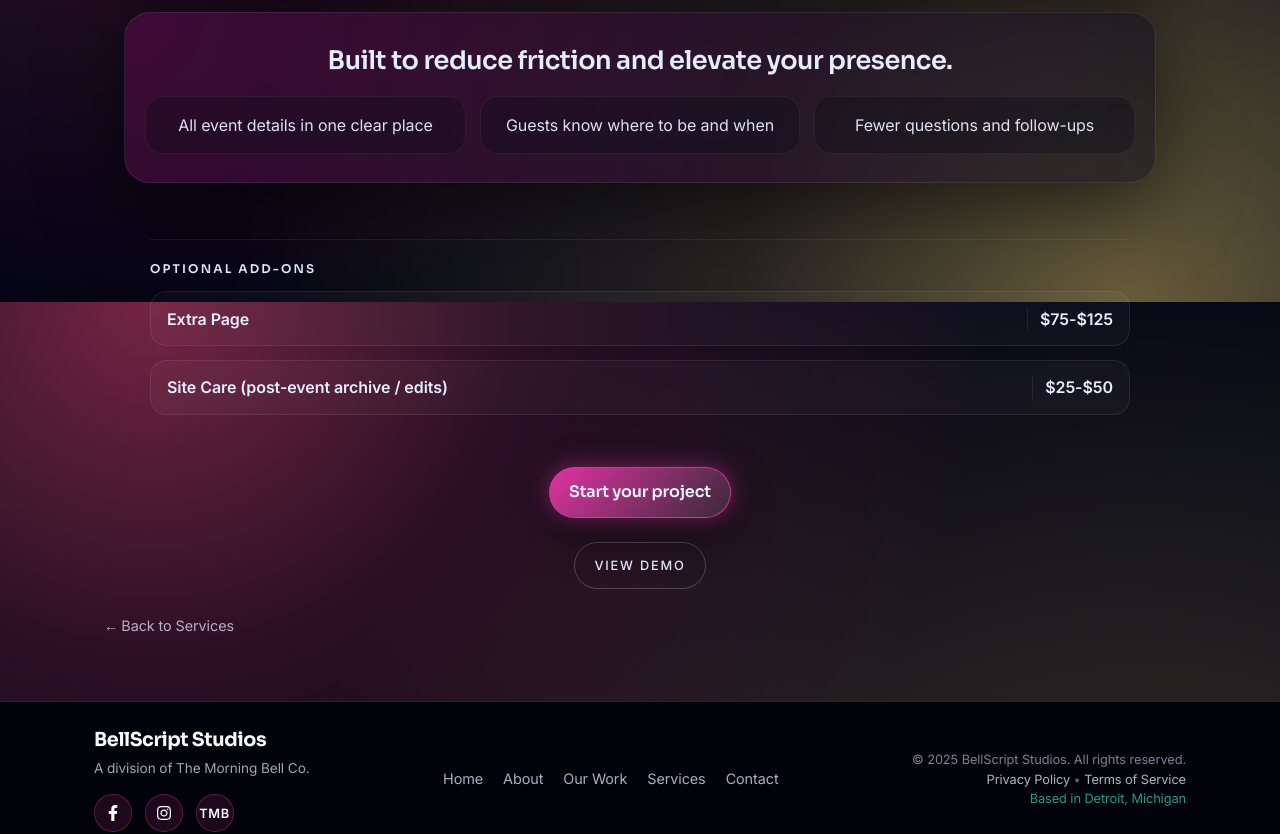
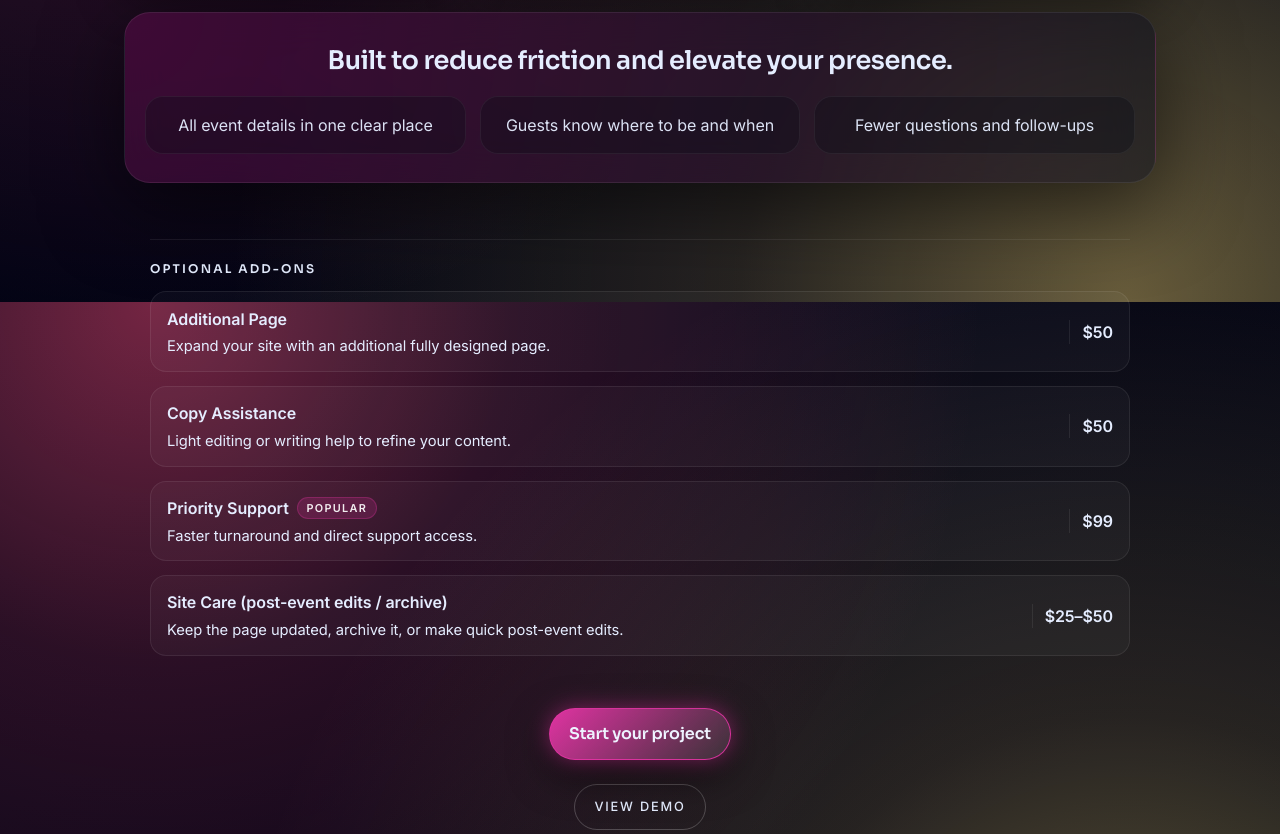
Before and after one commit to BellScriptStudios/bellscript-v2, a Next.js app: page /services/event-website in a window 1280 px wide. Shown: the part 1298-2132 px from the top of the page. Built offline with nearby package versions, Linux system fonts and the light colour scheme; no server answers; a web font is replaced by a local one.

Commit message:
feat: add ADDONS data structure and update service type to use string array for addons

```diff
--- a/src/Components/ServiceDetail.tsx
+++ b/src/Components/ServiceDetail.tsx
@@ -1,7 +1,7 @@
 import Link from "next/link";
 import styles from "src/app/Styles/ServiceDetail.module.css";
-import type { Service } from "src/app/Data/services";
-import type { IncludeIconKey } from "src/app/Data/services";
+import type { Service, IncludeIconKey } from "src/app/Data/services";
+import { ADDONS } from "src/app/Data/services";
 
 import {
   Activity,
@@ -49,6 +49,11 @@ const INCLUDE_ICONS: Record<IncludeIconKey, React.ElementType> = {
   cart: ShoppingCart,
 };
 
+const ADDON_BY_ID = Object.fromEntries(ADDONS.map((a) => [a.id, a])) as Record<
+  string,
+  (typeof ADDONS)[number]
+>;
+
 export default function ServiceDetail({ service }: { service: Service }) {
   const {
     id,
@@ -62,30 +67,19 @@ export default function ServiceDetail({ service }: { service: Service }) {
     includes,
     outcome,
     plans,
-    addons,
     note,
     demoUrl,
   } = service;
 
   const isSiteCare = id === "site-care-plans";
+  const isWedding = id === "wedding-website";
+  const isFixRefresh = id === "fix-and-refresh-package";
 
   const normalizedIncludes = (includes ?? []).map(
     (x): { title: string; desc?: string; icon?: IncludeIconKey } =>
       typeof x === "string" ? { title: x } : x
   );
   const hasIncludes = normalizedIncludes.length > 0;
-
-  const isWedding = id === "wedding-website";
-  const isOptimize = id === "optimization-pass";
-  const isRefresh = id === "fix-and-refresh-package";
-
-  const outcomeTitle =
-    isSiteCare || isOptimize || isRefresh
-      ? "What you can expect"
-      : isWedding
-      ? "Designed to make your day smoother and more memorable."
-      : "Built to reduce friction and elevate your presence.";
-
 
   const outcomeItems =
     Array.isArray(outcome)
@@ -94,13 +88,22 @@ export default function ServiceDetail({ service }: { service: Service }) {
       ? [outcome]
       : [];
 
+  const outcomeTitle =
+    isSiteCare || isFixRefresh
+      ? "What you can expect"
+      : isWedding
+      ? "Designed to make your day smoother and more memorable."
+      : "Built to reduce friction and elevate your presence.";
+
+  const resolvedAddons = (service.addons ?? [])
+    .map((addonId) => ADDON_BY_ID[addonId])
+    .filter(Boolean);
+
   return (
     <main className={styles.page} role="main" aria-labelledby="service-title">
       <div className={styles.detailBody} aria-labelledby="service-title">
-        <p className={`page-kicker ${styles.pageKicker}`}>
-          {isSiteCare
-            ? "Ongoing care, without the overhead"
-            : "Get into the details"}
+        <p className={`page-kicker ${styles.kicker}`}>
+          {isSiteCare ? "Ongoing care, without the overhead" : "Get into the details"}
         </p>
 
         <header className={styles.header}>
@@ -126,9 +129,7 @@ export default function ServiceDetail({ service }: { service: Service }) {
                       ? `${styles.siteCarePlanCard} ${
                           plan.featured ? styles.siteCarePlanCardFeatured : ""
                         }`
-                      : `${styles.planCard} ${
-                          plan.featured ? styles.featured : ""
-                        }`
+                      : `${styles.planCard} ${plan.featured ? styles.featured : ""}`
                   }
                 >
                   {isSiteCare && plan.featured && (
@@ -137,7 +138,9 @@ export default function ServiceDetail({ service }: { service: Service }) {
 
                   <h3 className={styles.siteCarePlanName}>{plan.name}</h3>
                   <p className={styles.siteCarePlanPrice}>{plan.price}</p>
-                  <p className={styles.siteCarePlanIncludes}>{plan.plus}</p>
+                  {plan.plus ? (
+                    <p className={styles.siteCarePlanIncludes}>{plan.plus}</p>
+                  ) : null}
 
                   <ul className={styles.siteCarePlanPerks}>
                     {plan.perks.map((perk, i) => (
@@ -157,9 +160,7 @@ export default function ServiceDetail({ service }: { service: Service }) {
 
           <div className={styles.leadContainer}>
             {(long || blurb) && <p className={styles.lead}>{long ?? blurb}</p>}
-
             {extLong && <p className={styles.extLong}>{extLong}</p>}
-
             {note && <p className={styles.note}>{note}</p>}
           </div>
         </header>
@@ -178,8 +179,8 @@ export default function ServiceDetail({ service }: { service: Service }) {
             </h2>
 
             <p className={styles.frameworkSub}>
-              A consistent build system designed to look intentional, feel
-              smooth, and stay easy to manage.
+              A consistent build system designed to look intentional, feel smooth,
+              and stay easy to manage.
             </p>
           </div>
 
@@ -191,27 +192,18 @@ export default function ServiceDetail({ service }: { service: Service }) {
             >
               {normalizedIncludes.map((item, i) => {
                 const Icon = item.icon ? INCLUDE_ICONS[item.icon] : Activity;
-                const desc =
-                  item.desc ??
-                  (isSiteCare
-                    ? "Handled proactively with clear updates and support."
-                    : "Designed to be clear for users and easy to manage.");
 
                 return (
-                  <article
-                    key={i}
-                    className={styles.featureCard}
-                    role="listitem"
-                  >
+                  <article key={i} className={styles.featureCard} role="listitem">
                     <div className={styles.featureTop}>
-                    <span className={styles.featureIcon} aria-hidden="true">
-                      <Icon size={16} />
-                    </span>
+                      <span className={styles.featureIcon} aria-hidden="true">
+                        <Icon size={16} />
+                      </span>
                       <h3 className={styles.featureTitle}>{item.title}</h3>
                     </div>
 
-                    {desc ? (
-                      <p className={styles.featureDesc}>{desc}</p>
+                    {item.desc ? (
+                      <p className={styles.featureDesc}>{item.desc}</p>
                     ) : null}
                   </article>
                 );
@@ -234,14 +226,14 @@ export default function ServiceDetail({ service }: { service: Service }) {
           )}
         </section>
 
-        {addons?.length ? (
+        {resolvedAddons.length ? (
           <section className={styles.addonsSection} aria-labelledby="addons-heading">
             <h3 id="addons-heading" className={styles.addonsHeading}>
               Optional Add-Ons
             </h3>
 
             <ul className={styles.addonsList}>
-              {addons.map((addon) => (
+              {resolvedAddons.map((addon) => (
                 <li key={addon.id} className={styles.addonItem}>
                   <div className={styles.addonInfo}>
                     <span className={styles.addonName}>
@@ -294,7 +286,7 @@ export default function ServiceDetail({ service }: { service: Service }) {
             <span className={styles.backArrow} aria-hidden="true">
               ←
             </span>
-            <span>Back to Services</span>
+            <span> Back to Services</span>
           </Link>
         </nav>
       </div>
--- a/src/app/Data/services.tsx
+++ b/src/app/Data/services.tsx
@@ -67,7 +67,7 @@ export type Service = {
     featured?: boolean;
     active?: boolean;
     plans?: PlanTier[];
-    addons?: Addon[];
+    addons?: string[];
     note?: string;
     demoUrl?: string;
 };
@@ -86,6 +86,24 @@ export type ServiceCategory = {
     title: string;
     items: Service[];
 };
+
+export const ADDONS: Addon[] = [
+
+    { id: "extra-page", name: "Additional Page", price: "$50", desc: "Expand your site with an additional fully designed page." },
+    { id: "extra-gallery", name: "Extra Gallery", price: "$40", desc: "Add another image gallery section." },
+    { id: "booking-integration", name: "Booking Integration", price: "$50", desc: "Connect your site to Calendly, Square, or booking tools." },
+    { id: "copy-assistance", name: "Copy Assistance", price: "$50", desc: "Light editing or writing help to refine your content." },
+    { id: "priority-support", name: "Priority Support", price: "$99", desc: "Faster turnaround and direct support access.", popular: true },
+
+    { id: "site-care-post-event", name: "Site Care (post-event edits / archive)", price: "$25–$50", desc: "Keep the page updated, archive it, or make quick post-event edits." },
+
+    { id: "extra-dev-time", name: "Extra Development Time", price: "$50/hr", desc: "Additional development beyond included plan hours.", popular: true },
+    { id: "seo-lite", name: "SEO Lite Monitoring", price: "$29/mo", desc: "Basic SEO health monitoring and checks." },
+    { id: "content-updates", name: "Content Writing & Updates", price: "From $75/mo", desc: "Light copy updates and content assistance." },
+    { id: "hosting-only", name: "Hosting Only", price: "$19/mo", desc: "Secure hosting without updates or content work." },
+
+];
+
 
 export const SERVICE_CATEGORIES: ServiceCategory[] = [
     {
@@ -132,6 +150,7 @@ export const SERVICE_CATEGORIES: ServiceCategory[] = [
                 icon: "web",
                 featured: true,
                 active: true,
+                addons: ["extra-page", "copy-assistance", "booking-integration", "priority-support"],
                 note: "Requires finalized content, brand assets, and fast client feedback.",
                 demoUrl: "/services/demos/chef-liora"
             },
@@ -219,6 +238,7 @@ export const SERVICE_CATEGORIES: ServiceCategory[] = [
                 icon: "web",
                 featured: false,
                 active: true,
+                addons: ["booking-integration", "copy-assistance", "extra-page", "seo-lite", "content-updates", "priority-support"],
                 note: "Everything your local business needs to look credible online, handled in one streamlined package.",
             },
             {
@@ -322,6 +342,7 @@ export const SERVICE_CATEGORIES: ServiceCategory[] = [
                 icon: "event",
                 featured: true,
                 active: true,
+                addons: ["extra-page", "extra-gallery", "copy-assistance", "priority-support", "site-care-post-event"],
                 note: "Designed to be beautiful now, and worth keeping long after the day has passed.",
                 demoUrl: "/services/demos/happily-ever-after",
             },
@@ -405,18 +426,7 @@ export const SERVICE_CATEGORIES: ServiceCategory[] = [
                 icon: "event",
                 featured: false,
                 active: true,
-                addons: [
-                    {
-                        id: "extra-page",
-                        name: "Extra Page",
-                        price: "$75-$125",
-                    },
-                    {
-                        id: "care",
-                        name: "Site Care (post-event archive / edits)",
-                        price: "$25-$50",
-                    },
-                ],
+                addons: ["extra-page", "copy-assistance", "priority-support", "site-care-post-event"],
                 note: "Designed to keep your event organized, and your guests informed",
                 demoUrl: "/services/demos/wedding-cocktail",
             },
@@ -543,6 +553,7 @@ export const SERVICE_CATEGORIES: ServiceCategory[] = [
                 featured: false,
                 active: true,
                 note: "A professional presence that works alongside your resume, not instead of it.",
+                addons: ["copy-assistance", "extra-page", "priority-support"],
                 demoUrl: "/services/demos/ariana-james-resume"
             },
             {
@@ -597,30 +608,9 @@ export const SERVICE_CATEGORIES: ServiceCategory[] = [
                 priceFromValue: 250,
                 href: "/services/portfolio-strater-website",
                 icon: "resume",
-                addons: [
-                    {
-                        id: "extra-page",
-                        name: "Additional Page",
-                        price: "$50"
-                    },
-                    {
-                        id: "extra-gallery",
-                        name: "Extra Gallery",
-                        price: "$40",
-                    },
-                    {
-                        id: "booking-integration",
-                        name: "Booking Integration",
-                        price: "$50",
-                    },
-                    {
-                        id: "copy-assistance",
-                        name: "Copy Assistance",
-                        price: "$50",
-                    },
-                ],
                 featured: true,
                 active: true,
+                addons: ["extra-page", "extra-gallery", "booking-integration", "copy-assistance", "priority-support"],
                 note: "This service is focused on presentation and clarity. It’s ideal for showcasing your work, not for complex systems, dashboards, or custom functionality.",
             },
         ],
@@ -709,6 +699,7 @@ export const SERVICE_CATEGORIES: ServiceCategory[] = [
                 icon: "tool",
                 featured: false,
                 active: true,
+                addons: ["extra-dev-time", "priority-support", "content-updates", "seo-lite", "hosting-only"],
                 note: "Not intended for full redesigns or large feature builds.",
             },
             {
@@ -774,6 +765,7 @@ export const SERVICE_CATEGORIES: ServiceCategory[] = [
                 icon: "seo",
                 featured: false,
                 active: true,
+                addons: ["extra-dev-time", "seo-lite", "hosting-only"],
                 note: "Focused on performance and accessibility, not design changes or feature development.",
             },
             {
@@ -859,38 +851,11 @@ export const SERVICE_CATEGORIES: ServiceCategory[] = [
                     "Ongoing improvements that compound over time",
                     "Confidence knowing your digital presence is supported",
                 ],
-
-                addons: [
-                    {
-                        id: "extra-dev-time",
-                        name: "Extra Development Time",
-                        price: "$50/hr",
-                        desc: "Additional development time beyond your plan’s included hours.",
-                        popular: true,
-                    },
-                    {
-                        id: "seo-lite",
-                        name: "SEO Lite Monitoring",
-                        price: "$29/mo",
-                        desc: "On-page checks and basic SEO health monitoring.",
-                    },
-                    {
-                        id: "content-updates",
-                        name: "Content Writing & Updates",
-                        price: "From $75/mo",
-                        desc: "Light copy updates and page content assistance.",
-                    },
-                    {
-                        id: "hosting-only",
-                        name: "Hosting Only",
-                        price: "$19/mo",
-                        desc: "Secure hosting without updates or content changes.",
-                    },
-                ],
                 href: "/services/site-care-plans",
                 icon: "tool",
                 featured: false,
                 active: true,
+                addons: ["extra-dev-time", "seo-lite", "content-updates", "hosting-only"],
                 note: "Designed for sites that need ongoing attention, not set-it-and-forget-it launches.",
             },
         ],
```
